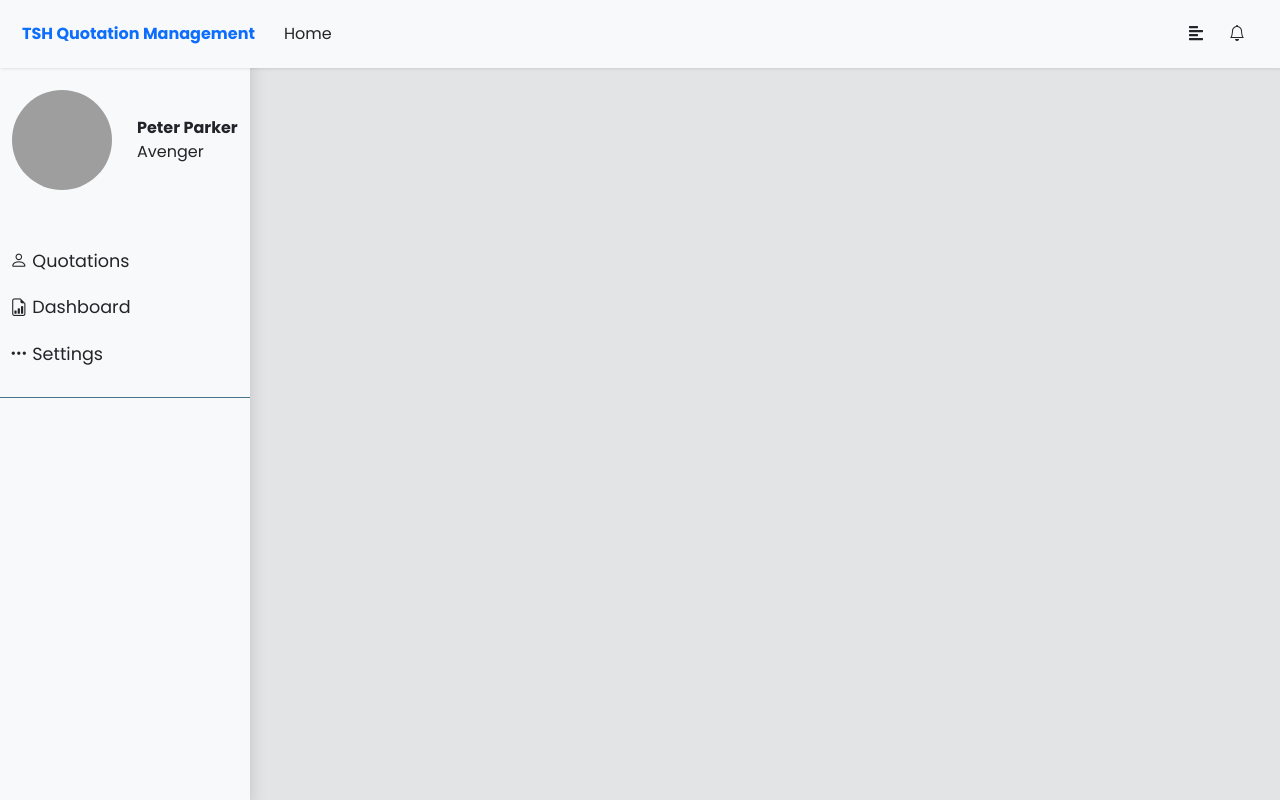
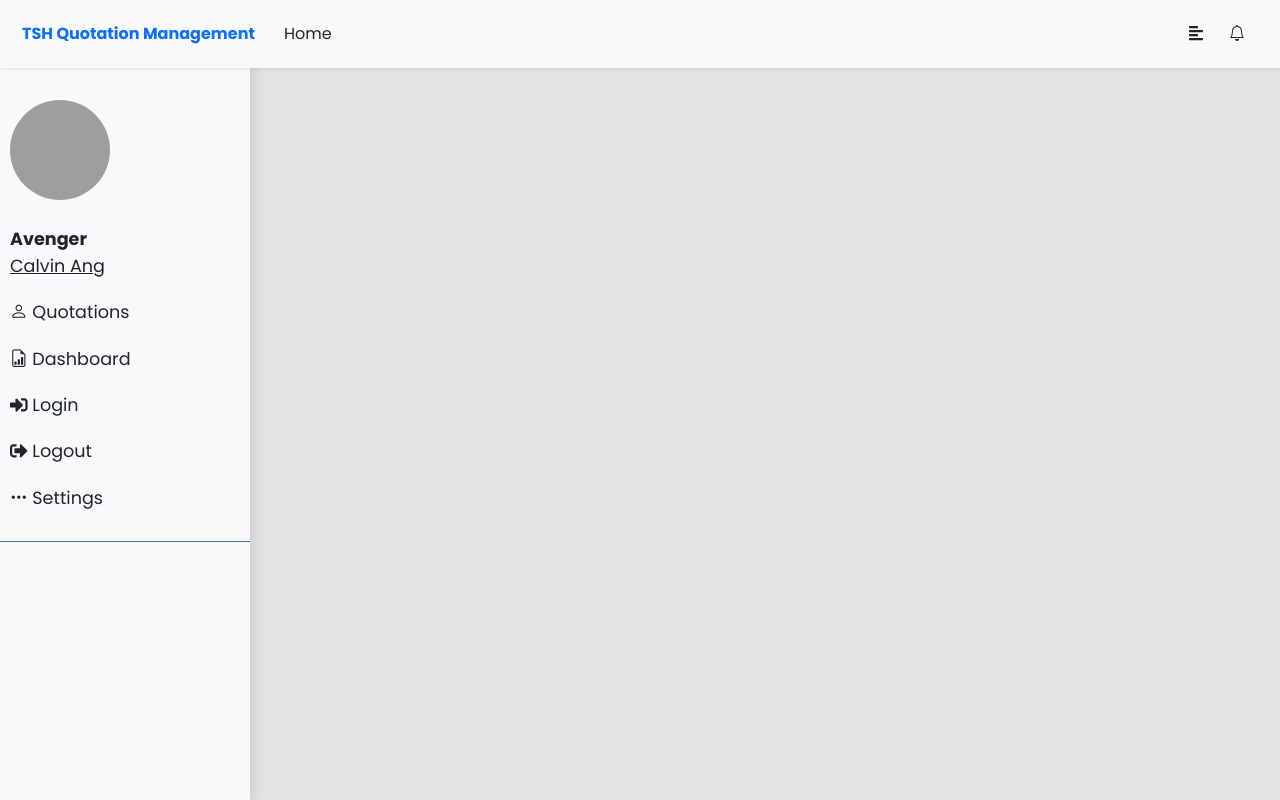
Before and after one commit to izzkhairable/fyp, a Python web app: template aqs_web/templates/wrapper_header.html in a window 1280 px wide. Run offline with Jinja, Linux system fonts and the light colour scheme; the template is opened without the code that fills it, so the values that code supplies are empty; some libraries are stand-ins or nearby versions; grey boxes are pictures that could not be loaded.

Commit message:
changed some UI design + standardize styles

```diff
--- a/aqs_web/templates/supervisor_view_quotes.html
+++ b/aqs_web/templates/supervisor_view_quotes.html
@@ -93,6 +93,7 @@
             </nav>
 
             <!-- Search -->
+            <div class="pt-3 mb-3">
                 <div class="shadow bg-white">
                     <nav class="navbar navbar-expand-lg navbar-light">
                         <div class="container-fluid">
@@ -142,6 +143,7 @@
                     </div>
                 </div>
             </div>
+        </div>
 
         <!-- jQuery CDN - Slim version (=without AJAX) -->
         <script src="https://code.jquery.com/jquery-3.3.1.slim.min.js"
--- a/aqs_web/templates/wrapper_header.html
+++ b/aqs_web/templates/wrapper_header.html
@@ -32,28 +32,33 @@
         <nav id="sidebar" class="bg-light shadow">
             <ul class="list-unstyled components">
                 <li>
-                    <div class="container mb-5">
-                        <div class="row">
-                            <div class="col-sm">
+                    <a href="supervisor_home">
+                        <div class="row-sm">
                             <img src="https://c.tenor.com/9qZhM0uswAYAAAAd/bully-maguire-dance.gif" width="100"
                                 height="100" class="rounded-circle">
                         </div>
-                            <div class="col-sm align-self-center">
-                                <b>Peter Parker</b>
                         <br>
-                                Avenger
+                        <div class="row-sm align-self-center">
+                            <b>Avenger</b>
+                            <br>
+                            <u>Calvin Ang</u>
                         </div>
-                        </div>
-                    </div>
+                    </a>
                 </li>
                 <li>
-                    <a href="home.html"><i class="bi bi-person"></i> Quotations</a>
+                    <a href="supervisor_view_quotes"><i class="bi bi-person"></i> Quotations</a>
                 </li>
                 <li>
-                    <a href="#"><i class="bi bi-file-earmark-bar-graph"></i> Dashboard</a>
+                    <a href="supervisor_dashboard"><i class="bi bi-file-earmark-bar-graph"></i> Dashboard</a>
                 </li>
                 <li>
-                    <a href="#"><i class="bi bi-three-dots"></i> Settings</a>
+                    <a href="login"><i class="fas fa-sign-in-alt"></i> Login</a>
+                </li>
+                <li>
+                    <a href="logout"><i class="fas fa-sign-out-alt"></i> Logout</a>
+                </li>
+                <li>
+                    <a href="settings"><i class="bi bi-three-dots"></i> Settings</a>
                 </li>
             </ul>
         </nav>
@@ -64,12 +69,12 @@
             <nav class="navbar navbar-expand-lg fixed-top navbar-light bg-light">
                 <div class="container-fluid">
                     <div style="width: 262px">
-                        <a class="fw-bold text-primary fs-6" href="index.html">TSH Quotation Management</a>
+                        <a class="fw-bold text-primary fs-6" href="supervisor_home">TSH Quotation Management</a>
                     </div>
                     <div class="collapse navbar-collapse" id="navbarSupportedContent">
                         <ul class="nav navbar-nav ml-auto">
                             <li class="nav-item active">
-                                <a id="page-name" class="font-weight-bold">Home</a>
+                                <span id="page-name" class="font-weight-bold">Home</span>
                             </li>
                         </ul>
                     </div>
@@ -86,11 +91,12 @@
                         aria-expanded="false" aria-label="Toggle navigation">
                         <i class="fas fa-align-justify"></i>
                     </button>
-                    <button type="button" id="notifcationAlert" class="btn">
+                    <button type="button" id="notificationAlert" class="btn">
                         <i class="bi bi-bell"></i>
                     </button>
                 </div>
             </nav>
+        </div>
     </div>
 
     <!-- jQuery CDN - Slim version (=without AJAX) -->
```
Also changed, not shown: aqs_web/templates/supervisor_dashboard.html (+21 -16 lines), aqs_web/templates/supervisor_home.html (+23 -19 lines), aqs_web/templates/supervisor_quotation_decision.html (+21 -16 lines). Lines whose indentation alone changed are shown as unchanged.
